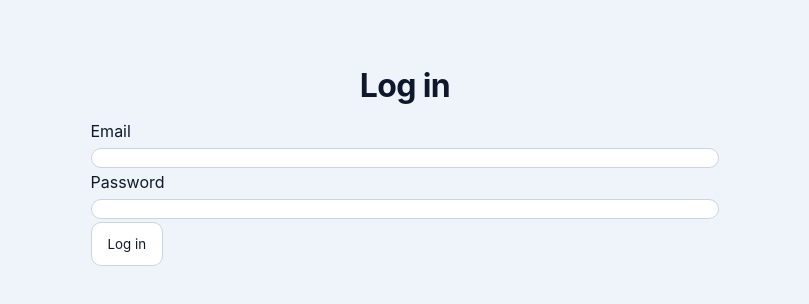
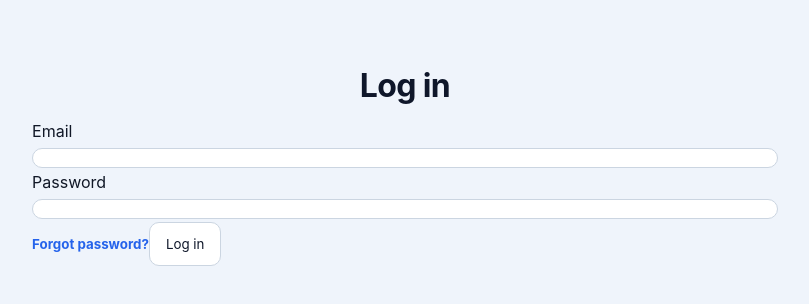
Before and after one commit to josh520n-cmd/Contractor-Estimator, a Next.js app: page /login in a window 1280 px wide. Shown: the top 304 px of the page, without its empty margins (235-1044 px from the left). Built offline with nearby package versions, Linux system fonts and the light colour scheme; no server answers.

Commit message:
Add forgot password reset

```diff
--- a/pages/login.js
+++ b/pages/login.js
@@ -1,6 +1,9 @@
 import { useState } from "react";
 import { useRouter } from "next/router";
-import { signInWithEmailAndPassword } from "firebase/auth";
+import {
+  signInWithEmailAndPassword,
+  sendPasswordResetEmail
+} from "firebase/auth";
 import { auth } from "../lib/firebase";
 
 export default function Login() {
@@ -8,6 +11,21 @@ export default function Login() {
 
   const [email, setEmail] = useState("");
   const [password, setPassword] = useState("");
+
+  async function forgotPassword() {
+    if (!email) {
+      alert("Enter your email address first, then click Forgot password.")
+      return
+    }
+
+    try {
+      await sendPasswordResetEmail(auth, email)
+      alert("Password reset email sent. Check your inbox.")
+    } catch (error) {
+      console.error("Password reset failed:", error)
+      alert(error.message || "Unable to send password reset email.")
+    }
+  }
 
   async function submit(e) {
     e.preventDefault();
@@ -43,6 +61,13 @@ export default function Login() {
             onChange={(e) => setPassword(e.target.value)}
           />
         </label>
+        <button
+  type="button"
+  className="link-button"
+  onClick={forgotPassword}
+>
+  Forgot password?
+</button>
 
         <button type="submit">Log in</button>
       </form>
--- a/styles/globals.css
+++ b/styles/globals.css
@@ -2384,3 +2384,20 @@ body[data-print="true"] aside {
   background: #334155;
   color: #ffffff;
 }
+
+
+
+.link-button {
+  background: transparent;
+  border: 0;
+  color: #2563eb;
+  font-weight: 700;
+  cursor: pointer;
+  padding: 8px 0;
+  text-align: left;
+  width: fit-content;
+}
+
+.link-button:hover {
+  text-decoration: underline;
+}
```
